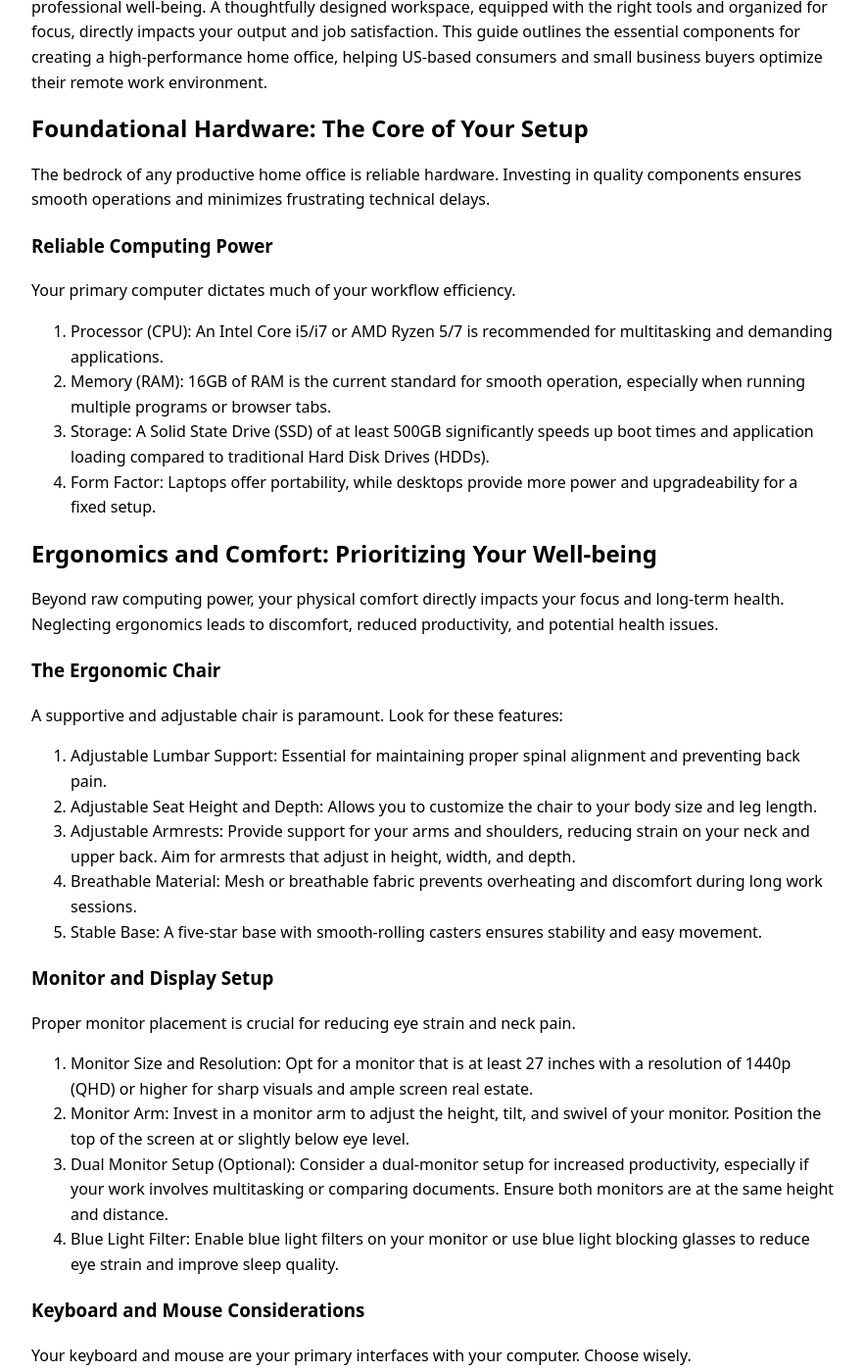
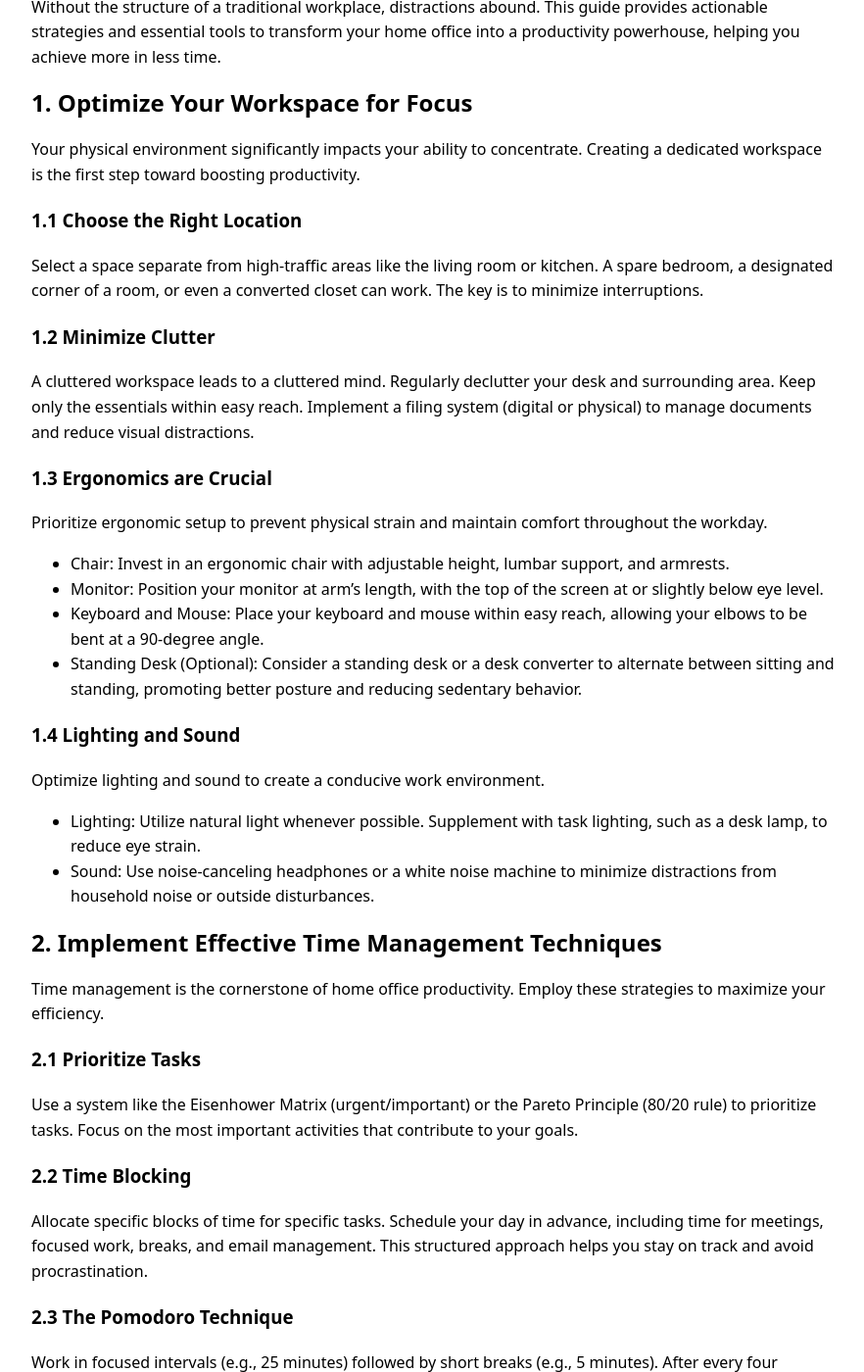
Before and after one commit to ironaclaw/ironaclaw.github.io, a Jekyll site: the page built from _posts/2026-02-14-home-office-productivity-essentials.md, in a window 1280 px wide and 1400 px high, scrolled down 197 px. Shown: the whole window at 98% size, without its empty margins (198-1080 px from the left). Built offline with Jekyll 4.4.1, drawn with Linux system fonts in a browser that asks for light colours; some of the changed text lies outside the part shown.

Commit message:
Add 2026-02-14-home-office-productivity-essentials.md

```diff
--- a/_posts/2026-02-14-home-office-productivity-essentials.md
+++ b/_posts/2026-02-14-home-office-productivity-essentials.md
@@ -6,83 +6,105 @@ date: '2026-02-14'
 description: ''
 tags: []
 keywords: []
-model_used: gemini-2.0-flash
+model_used: gemini-2.0-flash-lite
 ---
 
-# Home Office Productivity Essentials: Your Guide to a High-Performance Workspace
+# Home Office Productivity Essentials: Your Guide to Peak Performance
 
-Establishing an efficient home office is no longer a luxury but a necessity for sustained productivity and professional well-being. A thoughtfully designed workspace, equipped with the right tools and organized for focus, directly impacts your output and job satisfaction. This guide outlines the essential components for creating a high-performance home office, helping US-based consumers and small business buyers optimize their remote work environment.
+The modern home office offers unparalleled flexibility, but it also presents unique challenges to productivity. Without the structure of a traditional workplace, distractions abound. This guide provides actionable strategies and essential tools to transform your home office into a productivity powerhouse, helping you achieve more in less time.
 
-## Foundational Hardware: The Core of Your Setup
+## 1. Optimize Your Workspace for Focus
 
-The bedrock of any productive home office is reliable hardware. Investing in quality components ensures smooth operations and minimizes frustrating technical delays.
+Your physical environment significantly impacts your ability to concentrate. Creating a dedicated workspace is the first step toward boosting productivity.
 
-### Reliable Computing Power
+### 1.1 Choose the Right Location
 
-Your primary computer dictates much of your workflow efficiency.
-1.  Processor (CPU): An Intel Core i5/i7 or AMD Ryzen 5/7 is recommended for multitasking and demanding applications.
-2.  Memory (RAM): 16GB of RAM is the current standard for smooth operation, especially when running multiple programs or browser tabs.
-3.  Storage: A Solid State Drive (SSD) of at least 500GB significantly speeds up boot times and application loading compared to traditional Hard Disk Drives (HDDs).
-4.  Form Factor: Laptops offer portability, while desktops provide more power and upgradeability for a fixed setup.
+Select a space separate from high-traffic areas like the living room or kitchen. A spare bedroom, a designated corner of a room, or even a converted closet can work. The key is to minimize interruptions.
 
-## Ergonomics and Comfort: Prioritizing Your Well-being
+### 1.2 Minimize Clutter
 
-Beyond raw computing power, your physical comfort directly impacts your focus and long-term health. Neglecting ergonomics leads to discomfort, reduced productivity, and potential health issues.
+A cluttered workspace leads to a cluttered mind. Regularly declutter your desk and surrounding area. Keep only the essentials within easy reach. Implement a filing system (digital or physical) to manage documents and reduce visual distractions.
 
-### The Ergonomic Chair
+### 1.3 Ergonomics are Crucial
 
-A supportive and adjustable chair is paramount. Look for these features:
+Prioritize ergonomic setup to prevent physical strain and maintain comfort throughout the workday.
 
-1.  Adjustable Lumbar Support: Essential for maintaining proper spinal alignment and preventing back pain.
-2.  Adjustable Seat Height and Depth: Allows you to customize the chair to your body size and leg length.
-3.  Adjustable Armrests: Provide support for your arms and shoulders, reducing strain on your neck and upper back. Aim for armrests that adjust in height, width, and depth.
-4.  Breathable Material: Mesh or breathable fabric prevents overheating and discomfort during long work sessions.
-5.  Stable Base: A five-star base with smooth-rolling casters ensures stability and easy movement.
+*   Chair: Invest in an ergonomic chair with adjustable height, lumbar support, and armrests.
+*   Monitor: Position your monitor at arm's length, with the top of the screen at or slightly below eye level.
+*   Keyboard and Mouse: Place your keyboard and mouse within easy reach, allowing your elbows to be bent at a 90-degree angle.
+*   Standing Desk (Optional): Consider a standing desk or a desk converter to alternate between sitting and standing, promoting better posture and reducing sedentary behavior.
 
-### Monitor and Display Setup
+### 1.4 Lighting and Sound
 
-Proper monitor placement is crucial for reducing eye strain and neck pain.
+Optimize lighting and sound to create a conducive work environment.
 
-1.  Monitor Size and Resolution: Opt for a monitor that is at least 27 inches with a resolution of 1440p (QHD) or higher for sharp visuals and ample screen real estate.
-2.  Monitor Arm: Invest in a monitor arm to adjust the height, tilt, and swivel of your monitor. Position the top of the screen at or slightly below eye level.
-3.  Dual Monitor Setup (Optional): Consider a dual-monitor setup for increased productivity, especially if your work involves multitasking or comparing documents. Ensure both monitors are at the same height and distance.
-4.  Blue Light Filter: Enable blue light filters on your monitor or use blue light blocking glasses to reduce eye strain and improve sleep quality.
+*   Lighting: Utilize natural light whenever possible. Supplement with task lighting, such as a desk lamp, to reduce eye strain.
+*   Sound: Use noise-canceling headphones or a white noise machine to minimize distractions from household noise or outside disturbances.
 
-### Keyboard and Mouse Considerations
+## 2. Implement Effective Time Management Techniques
 
-Your keyboard and mouse are your primary interfaces with your computer. Choose wisely.
+Time management is the cornerstone of home office productivity. Employ these strategies to maximize your efficiency.
 
-1.  Ergonomic Keyboard: Consider an ergonomic keyboard with a split design or a curved layout to reduce strain on your wrists and hands.
-2.  Ergonomic Mouse: An ergonomic mouse, such as a vertical mouse or a trackball mouse, can help prevent carpal tunnel syndrome and other repetitive strain injuries.
-3.  Wrist Rest: Use a wrist rest for both your keyboard and mouse to provide support and reduce pressure on your wrists.
+### 2.1 Prioritize Tasks
 
-## Essential Peripherals: Expanding Functionality
+Use a system like the Eisenhower Matrix (urgent/important) or the Pareto Principle (80/20 rule) to prioritize tasks. Focus on the most important activities that contribute to your goals.
 
-Beyond the core hardware, certain peripherals significantly enhance your home office capabilities.
+### 2.2 Time Blocking
 
-### Reliable Internet Connection
+Allocate specific blocks of time for specific tasks. Schedule your day in advance, including time for meetings, focused work, breaks, and email management. This structured approach helps you stay on track and avoid procrastination.
 
-A stable and fast internet connection is non-negotiable for remote work.
+### 2.3 The Pomodoro Technique
 
-1.  High-Speed Internet Plan: Choose an internet plan with sufficient bandwidth for your needs, considering factors like video conferencing, file downloads, and cloud-based applications.
-2.  Wi-Fi Router: Invest in a modern Wi-Fi router with good coverage and security features. Consider a mesh Wi-Fi system for larger homes or areas with weak signal strength.
-3.  Ethernet Connection (Recommended): For critical tasks like video calls or large file transfers, a wired Ethernet connection provides a more stable and reliable connection than Wi-Fi.
+Work in focused intervals (e.g., 25 minutes) followed by short breaks (e.g., 5 minutes). After every four "pomodoros," take a longer break (e.g., 20-30 minutes). This technique helps maintain focus and prevent burnout.
 
-### Audio and Video Equipment
+### 2.4 Minimize Distractions
 
-Clear communication is vital for remote collaboration.
+Identify your biggest time-wasters (social media, email, etc.) and take steps to minimize them. Close unnecessary browser tabs, turn off notifications, and silence your phone during focused work periods.
 
-1.  Webcam: A high-quality webcam with good resolution and low-light performance is essential for video conferencing.
-2.  Headset with Microphone: A headset with a noise-canceling microphone ensures clear audio during calls and meetings.
-3.  Dedicated Microphone (Optional): For professional-quality audio, consider a dedicated USB microphone.
+## 3. Leverage Essential Productivity Tools
 
-### Printing and Scanning Solutions
+The right tools can significantly enhance your productivity. Explore these essential categories:
 
-While increasingly digital, printing and scanning capabilities remain important.
+### 3.1 Project Management Software
 
-1.  All-in-One Printer: An all-in-one printer provides printing, scanning, and copying functionality in a single device.
-2.  Document Scanner (Optional): For frequent scanning of documents, a dedicated document scanner offers faster and more efficient scanning capabilities.
+Use project management tools to organize tasks, track progress, and collaborate with others. Popular options include Asana, Trello, and Monday.com. These tools help you visualize your workflow and stay on top of deadlines.
 
-## Conclusion: Investing in Your Productivity
+### 3.2 Communication and Collaboration Platforms
 
-Creating a high-performance home office is an investment in your productivity, well-being, and professional success. By carefully selecting the right hardware, prioritizing ergonomics, and equipping your workspace with essential peripherals, you can establish an environment that fosters focus, efficiency, and long-term comfort. Remember to continuously evaluate and adjust your setup to meet your evolving needs and optimize your remote work experience.
+Facilitate seamless communication and collaboration with team members or clients. Utilize platforms like Slack, Microsoft Teams, or Zoom for instant messaging, video conferencing, and file sharing.
+
+### 3.3 Note-Taking and Knowledge Management
+
+Organize your thoughts, ideas, and research using note-taking apps like Evernote, OneNote, or Notion. These tools allow you to capture information, create to-do lists, and manage your knowledge base effectively.
+
+### 3.4 Time Tracking and Analysis
+
+Track your time to identify where you spend your time and identify areas for improvement. Use time-tracking apps like Toggl Track or Clockify to monitor your activities and gain insights into your productivity patterns.
+
+### 3.5 Password Management
+
+Secure your online accounts and streamline logins with a password manager like LastPass or 1Password. These tools generate strong passwords, store them securely, and automatically fill them in when needed.
+
+## 4. Cultivate Healthy Habits for Sustained Productivity
+
+Your physical and mental well-being directly impact your productivity. Prioritize these habits to maintain peak performance.
+
+### 4.1 Regular Breaks
+
+Take short breaks throughout the day to rest your eyes, stretch, and recharge. Step away from your desk and engage in a different activity to refresh your mind.
+
+### 4.2 Hydration and Nutrition
+
+Stay hydrated by drinking plenty of water throughout the day. Fuel your body with nutritious meals and snacks to maintain energy levels and focus.
+
+### 4.3 Exercise and Movement
+
+Incorporate physical activity into your daily routine. Take short walks, do some stretching exercises, or engage in a more structured workout to boost energy and reduce stress.
+
+### 4.4 Prioritize Sleep
+
+Aim for 7-9 hours of quality sleep each night. Establish a consistent sleep schedule and create a relaxing bedtime routine to improve sleep quality and enhance cognitive function.
+
+## Conclusion
+
+Creating a productive home office requires a combination of strategic workspace design, effective time management techniques, the right tools, and healthy habits. By implementing these essentials, you can transform your home office into a hub of productivity, enabling you to achieve your goals and thrive in the remote work environment.
```
